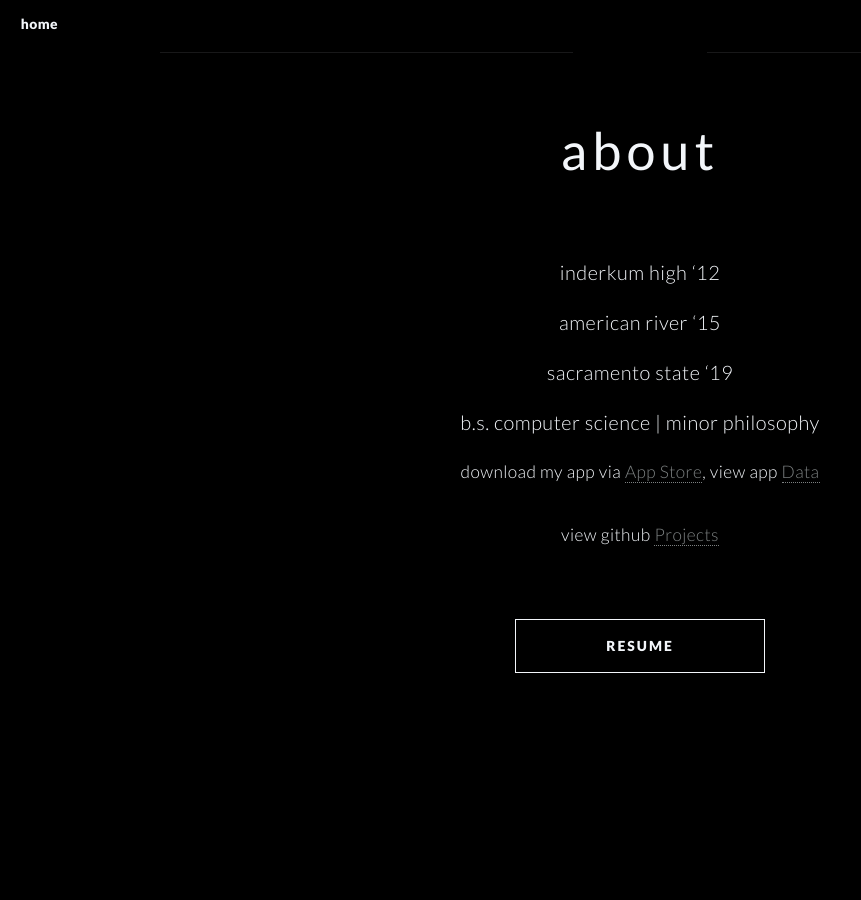
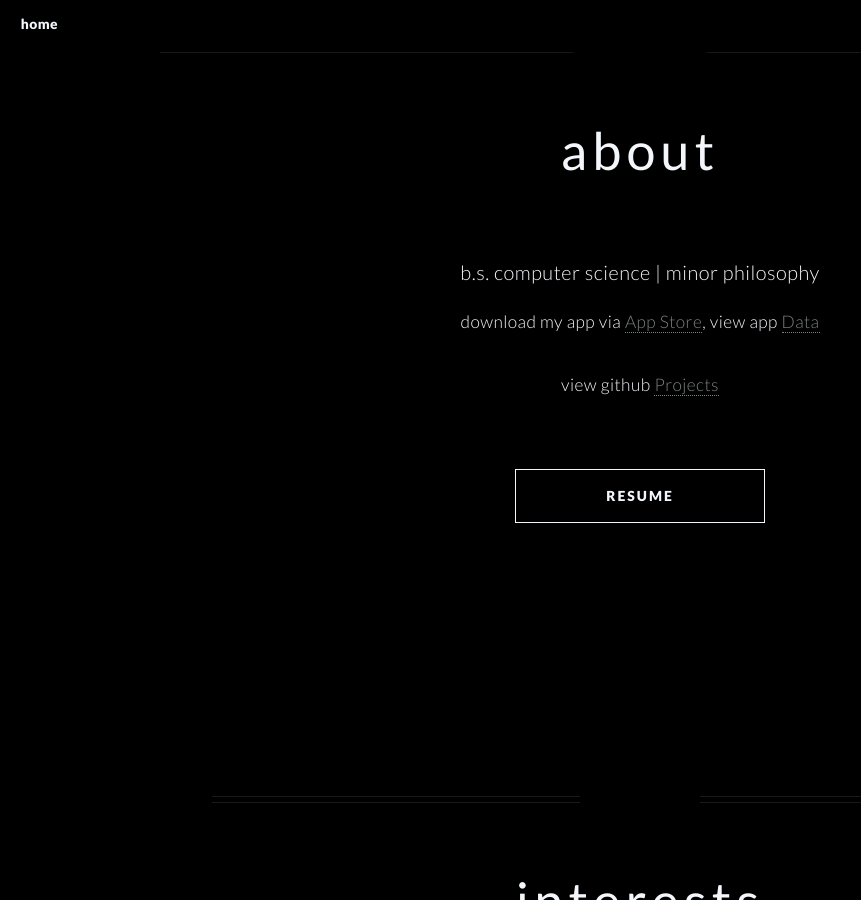
Before and after one commit to dp916/dp916.github.io, a Jekyll site: the page built from index.md, in a window 1280 px wide and 900 px high, scrolled down 611 px. Shown: the whole window, without its empty margins (0-861 px from the left). Built offline with Jekyll 4.4.1, drawn with Linux system fonts in a browser that asks for light colours.

Commit message:
Update index.md

```diff
--- a/index.md
+++ b/index.md
@@ -44,12 +44,6 @@ cta_button_label: email # the label on the button
 
 ---
 [//]: # (write a bit about yourself here)
-### inderkum high '12
-
-### american river '15
-
-### sacramento state '19
-
 ### b.s. computer science | minor philosophy
 
 download my app via [App Store](https://apps.apple.com/us/app/learn-cybersecurity/id1556509824#?platform=iphone), view app [Data](https://github.com/dp916/Learn-Cybersecurity)
```
